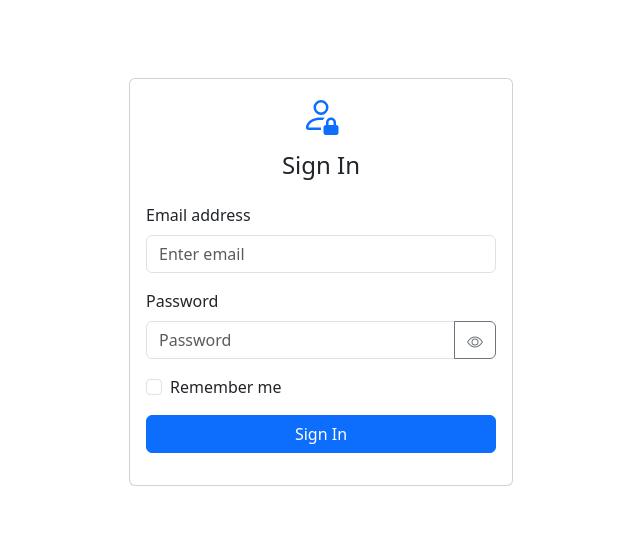
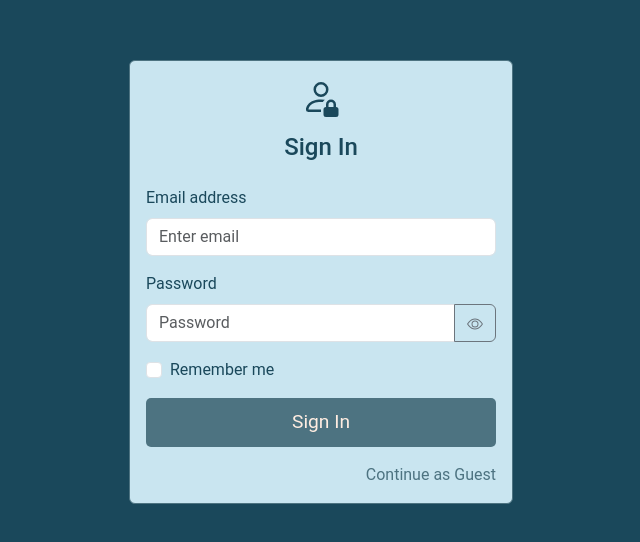
Before and after one commit to tonybarr1611/MyPetCR, a React (Vite) app: page / in a window 1280 px wide. Shown: the part 118-660 px from the top of the page, without its empty margins (319-959 px from the left). Built offline with nearby package versions, Linux system fonts and the light colour scheme.

Commit message:
Manual Color implementation

```diff
--- a/src/Login/login.tsx
+++ b/src/Login/login.tsx
@@ -5,19 +5,20 @@ import { toast } from 'react-toastify'
 import { Eye, EyeSlash, PersonLock } from 'react-bootstrap-icons';
 
 
+
 const Login = () => {
     const [credentials, setCredentials] = useState({ email: "", password: "" })
     const [showPassword, setShowPassword] = useState(false);
+    const navigate = useNavigate()
     const handleClickShowPassword = () => {
       setShowPassword(!showPassword);
     };
-    const navigate = useNavigate()
 
-    const handleOnChange = (e : any) => {
+    const handleOnChange = (e: { target: { name: any; value: any; }; }) => {
       setCredentials({...credentials, [e.target.name]: e.target.value })
     }
 
-    const handleSubmit = async (e : any) => {
+    const handleSubmit = async (e: { preventDefault: () => void; }) => {
         e.preventDefault();
         let emailRegex = /^(([^<>()\[\]\\.,;:\s@"]+(\.[^<>()\[\]\\.,;:\s@"]+)*)|(".+"))@((\[[0-9]{1,3}\.[0-9]{1,3}\.[0-9]{1,3}\.[0-9]{1,3}\])|(([a-zA-Z\-0-9]+\.)+[a-zA-Z]{2,}))$/;
         try {
@@ -28,7 +29,7 @@ const Login = () => {
           } else if (credentials.password.length < 5) {
             toast.error("Please enter valid password", { autoClose: 500, theme: 'colored' });
           }
-        } catch (error : any) {
+        } catch (error : any){
             error.response.data.error.length === 1 ?
             toast.error(error.response.data.error[0].msg, { autoClose: 500, theme: 'colored' })
             : toast.error(error.response.data.error, { autoClose: 500, theme: 'colored' })
@@ -40,7 +41,7 @@ const Login = () => {
           <Card style={{ width: '24rem' }}>
             <Card.Body>
               <div className="text-center mb-4">
-                <PersonLock size={40} className="mb-3" style={{ color: '#0d6efd' }} />
+                <PersonLock size={40} className="mb-3" style={{ color: '#1A485B' }} />
                 <h1 className="h4">Sign In</h1>
               </div>
               <Form onSubmit={handleSubmit}>
@@ -83,6 +84,8 @@ const Login = () => {
 
                 <Row>
                   <Col className="text-end">
+                    <span style={{ color: '#4D7381', cursor: 'pointer' }}
+                    onClick={() => navigate('/page')}>Continue as Guest</span>
                     {/*<Link to="/register" className="text-decoration-none">
                       Don't have an account? <span style={{ color: '#0d6efd' }}>Sign Up</span>
                     </Link>*/}
--- a/src/index.css
+++ b/src/index.css
@@ -6,3 +6,44 @@
   --lightblue: #C9E5F0;
   --brown: #B07B4F;
 }
+
+
+html, body {
+  background-color: var(--darkblue);
+  height: 100%;
+  margin: 0;
+  font-family: 'Roboto', sans-serif;
+}
+
+.full-height-container {
+  background-color: var(--lightsalmon);
+  padding: 20px;
+  border-radius: 10px;
+}
+
+.card {
+  background-color: var(--lightblue);
+  border: 1px solid var(--blue);
+}
+
+.card-body {
+  color: var(--darkblue);
+}
+
+
+.btn-primary {
+  background-color: var(--blue);
+  color: var(--lightsalmon);
+  padding: 10px 20px;
+  border-radius: 5px;
+  cursor: pointer;
+  font-size: 1.2rem;
+  border: none;
+}
+
+.btn-primary:hover{
+  background-color: var(--darkblue);
+}
+.btn-primary:active{
+  background-color: var(--brown);
+}
```
Also changed, not shown: src/App.tsx (+5 -2 lines), src/Login/login.css (deleted, +0 -24 lines), src/Login/register.tsx (added).
